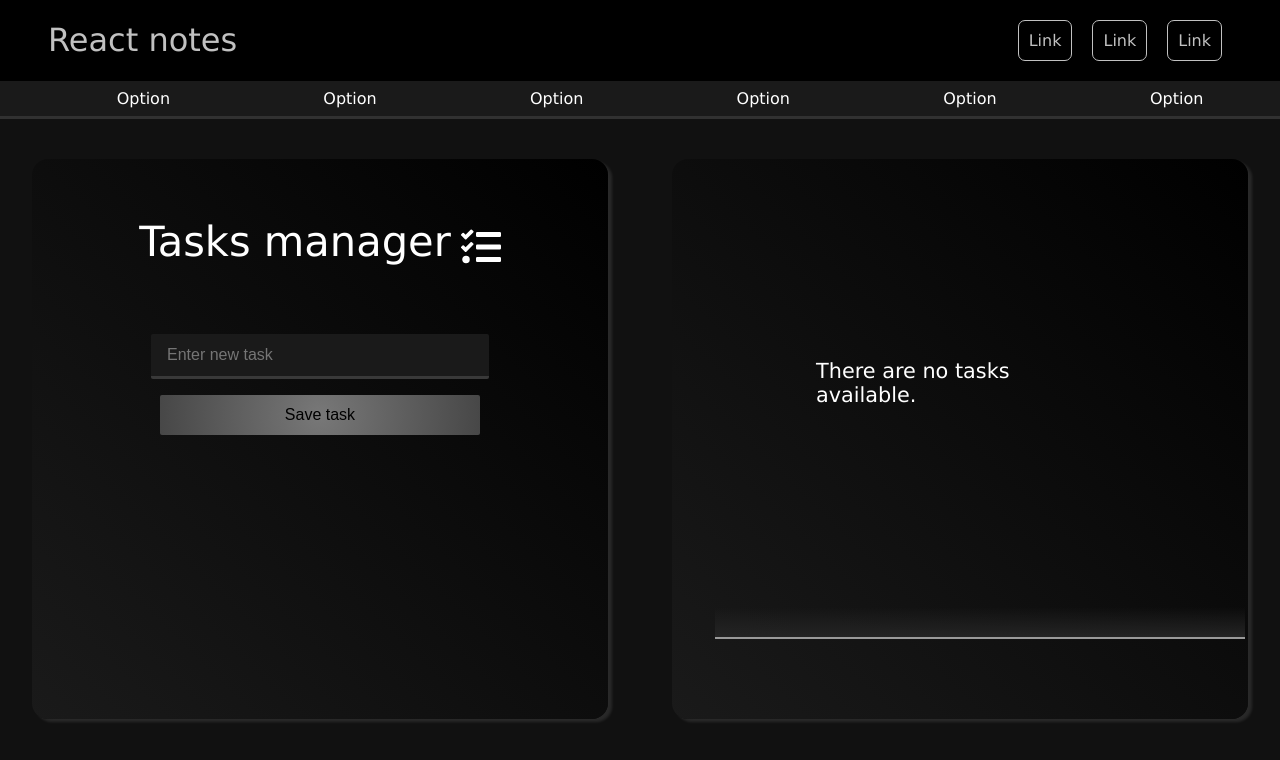
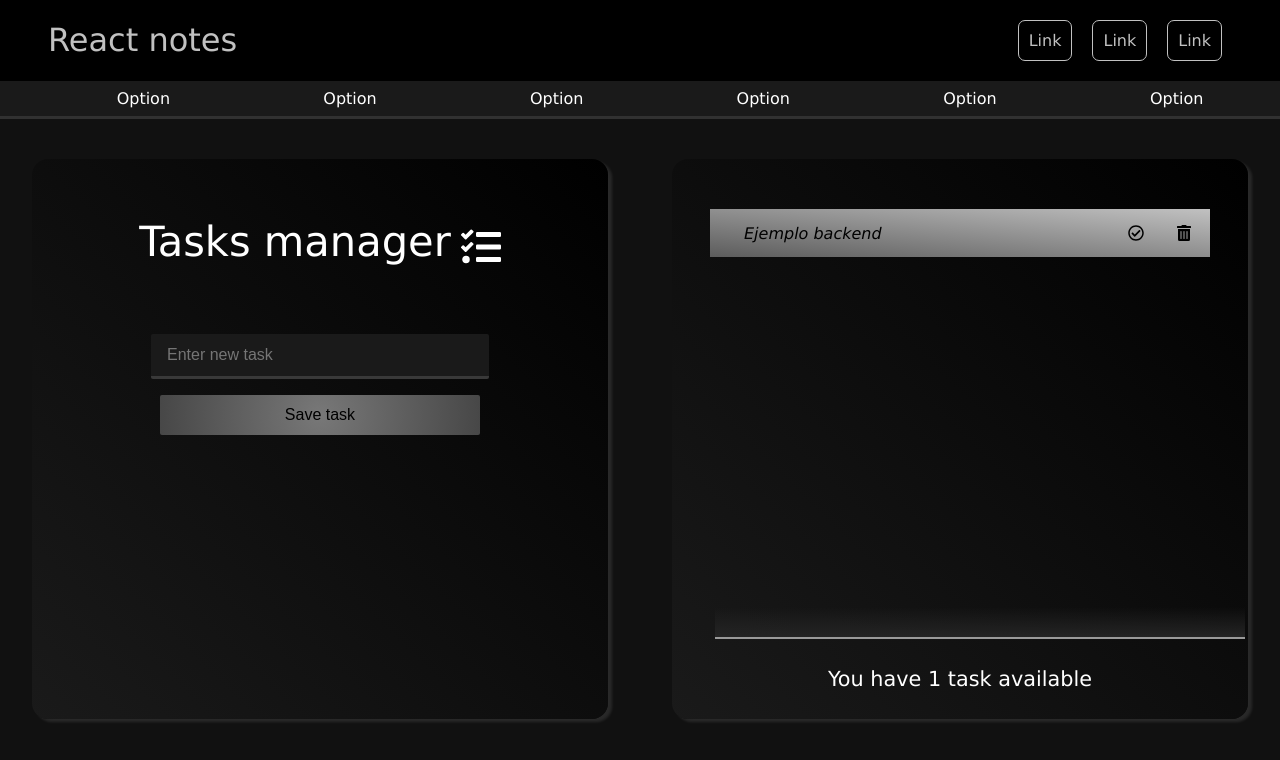
Before and after one commit to yesid-martinez/react-notes, a React (Vite) app: page / in a window 1280 px wide. Shown: the top 760 px of the page. Built offline with nearby package versions, Linux system fonts and the light colour scheme; data requests are answered from the project's data file.

Commit message:
Backend testing - Get tasks

```diff
--- /dev/null
+++ b/backend-json-server/db.json
@@ -0,0 +1,7 @@
+{
+    "tareas": [
+        {
+            "titulo": "Ejemplo backend",
+            "terminada": false
+        }
+]}
--- a/package.json
+++ b/package.json
@@ -10,6 +10,7 @@
     "preview": "vite preview"
   },
   "dependencies": {
+    "axios": "^1.4.0",
     "react": "^18.2.0",
     "react-dom": "^18.2.0",
     "react-icons": "^4.9.0",
--- a/src/App.jsx
+++ b/src/App.jsx
@@ -1,11 +1,13 @@
 // Importar componentes de React
-import { useState } from 'react';
+import { useState, useEffect } from 'react';
 // Hook useState => Agrega estado a un componente funcional.
 
 // Importar componentes propios
 import Nav from './components/Nav';
 import AgregarTareasForm from './components/forms/agregarTareasForm';
 import Tareas from './components/Tareas';
+
+import { getTasks } from './api/tareasApi';
 
 // Importar CSS Global
 import './App.css';
@@ -14,11 +16,28 @@ function App() {
 
   // ` tareas` => Valor inicial -> useState( valorInicial )
   // `setTareas`: función que actualiza el estado de `tareas`
-  const [tareas, setTareas] = useState([
-  ]);
+  const [tareas, setTareas] = useState([]);
   // Estado del componente: inmutable
 
   const [mostrarTodas, setMostrarTodas] = useState(false);
+
+  // Ejecuta al crear el componente
+  useEffect(() => {
+    const obtenerTareas = async () => {
+
+      const tasks = await getTasks(tareas);
+
+      if (tasks) {
+        setTareas(tasks);
+      }else{
+        setTareas([]);
+        setError(true);
+      }
+    };
+
+    // Obtiene las tareas del backend
+    obtenerTareas();
+  }, []);
 
   // Recibe como parámetro el objeto `New Task` desde el componente `AgregarTareasForm`
   const agregarTarea = (nuevaTarea) => {
--- /dev/null
+++ b/src/api/tareasApi.js
@@ -0,0 +1,15 @@
+import axios from "axios";
+
+const getTasks = async () => {
+    try {
+        const response = await axios.get("http://localhost:3000/tareas/")
+        if (response.status === 200) {
+            return response.data
+        }
+    } catch (error) {
+        console.log("Error en la petición");
+        return null;
+    }
+};
+
+export {getTasks};
```
Also changed, not shown: backend-json-server/package.json (added, +12 -0 lines), 2 other files (tests, documents, lock files or other folders).
